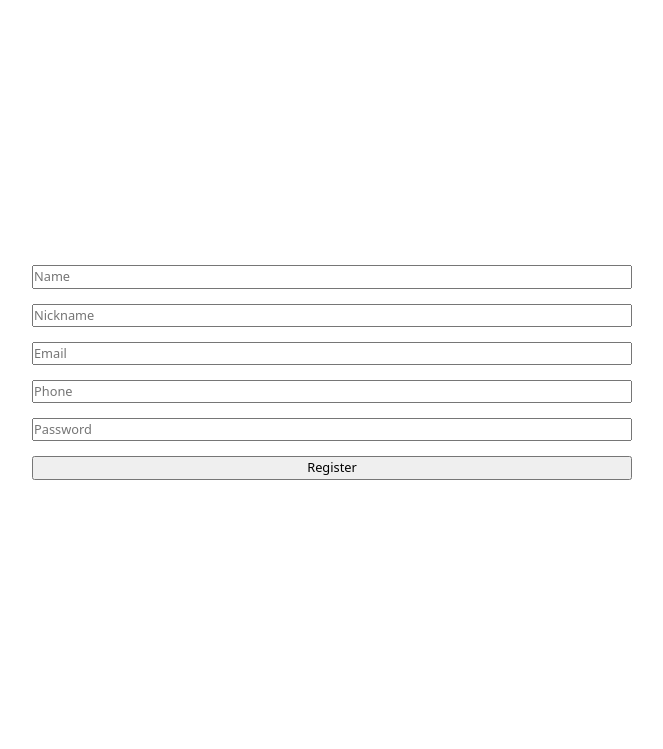
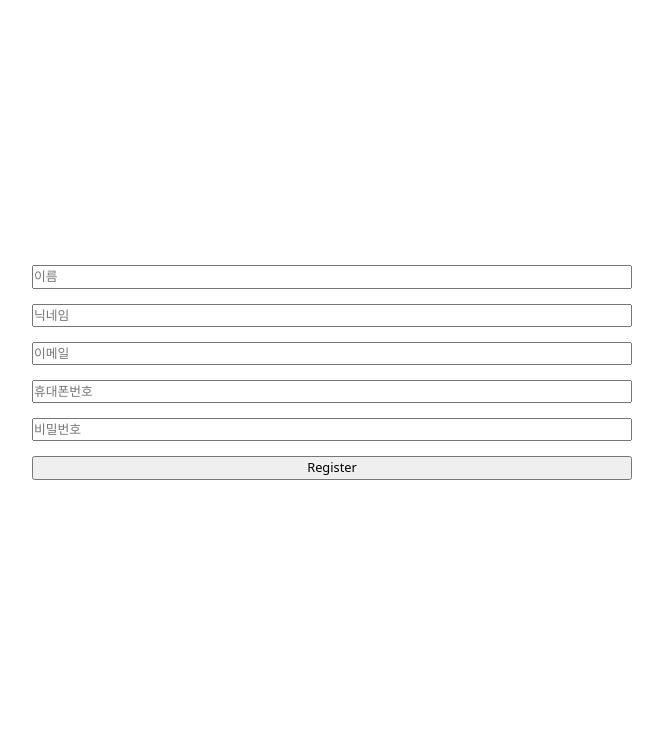
Before and after one commit to Lee816/goods, a Django app: page /account/register/ in a window 1280 px wide. Shown: the top 749 px of the page, without its empty margins (308-971 px from the left). Run offline with Django 4.2, Linux system fonts and the light colour scheme; some libraries are stand-ins or nearby versions.

Commit message:
회원가입 폼 영어 한글 변환환

```diff
--- a/templates/account/register.html
+++ b/templates/account/register.html
@@ -8,11 +8,11 @@
 {% block content %}
     <form class="login-box" action="{% url "account:register" %}" method="post">
         {% csrf_token %}
-        <input type="text" name="username" id="username" placeholder='Name'>
-        <input type="text" name="nickname" id="nickname" placeholder='Nickname'>
-        <input type="email" name="email" id="email" placeholder='Email'>
-        <input type="text" name="phone" id="phone" placeholder='Phone'>
-        <input type="password" name="password" id="password" placeholder='Password'>
+        <input type="text" name="username" id="username" placeholder='이름'>
+        <input type="text" name="nickname" id="nickname" placeholder='닉네임'>
+        <input type="email" name="email" id="email" placeholder='이메일'>
+        <input type="text" name="phone" id="phone" placeholder='휴대폰번호'>
+        <input type="password" name="password" id="password" placeholder='비밀번호'>
         <input type="submit" value="Register">
     </form>
 {% endblock content %}
```
